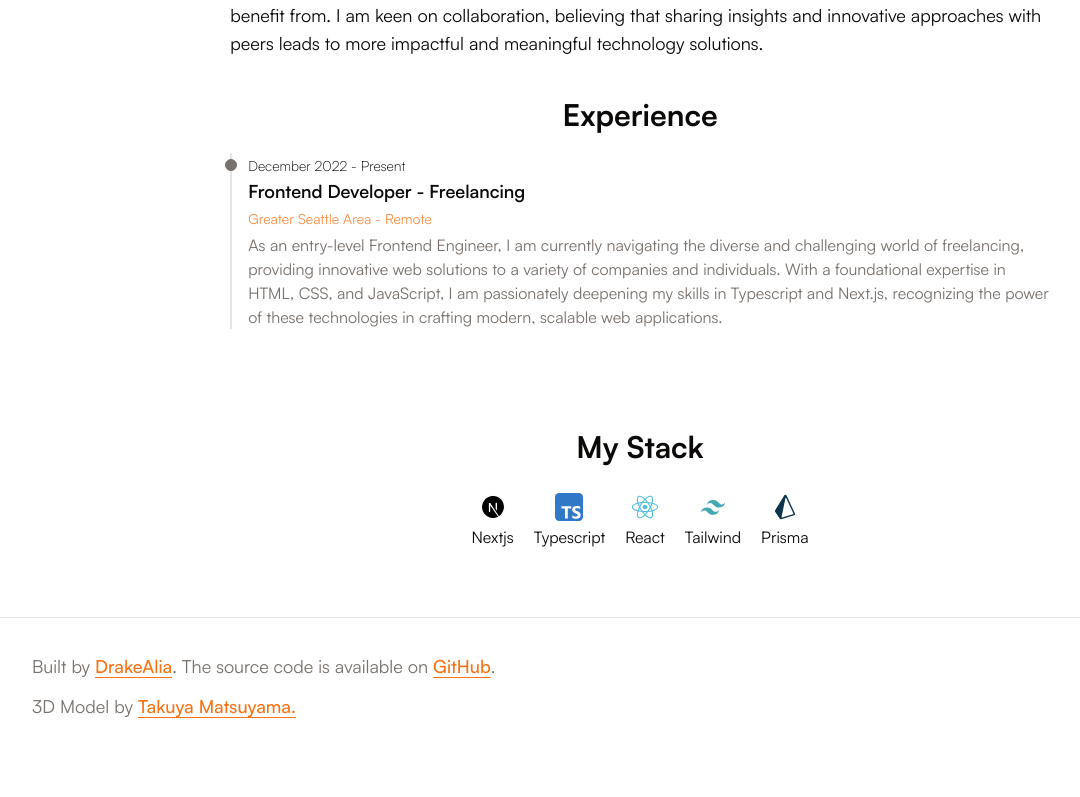
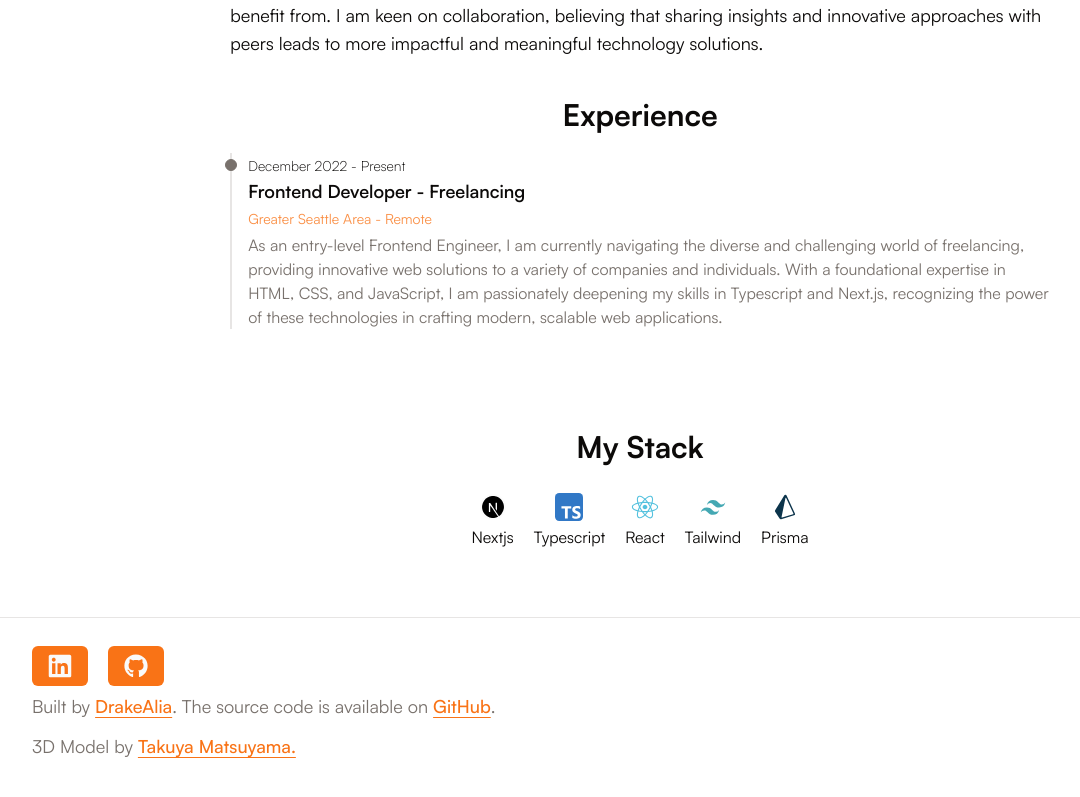
Before and after one commit to DrakeAlia/njs-portfolio-site, a Next.js app: page /about in a window 1280 px wide. Shown: the part 359-1156 px from the top of the page, without its empty margins (0-1080 px from the left). Built offline with nearby package versions, Linux system fonts and the light colour scheme; no server answers.

Commit message:
updated footer

```diff
--- a/src/components/layout/site-footer.tsx
+++ b/src/components/layout/site-footer.tsx
@@ -4,7 +4,7 @@ import Link from "next/link";
 import { motion } from "framer-motion";
 
 import { cn } from "@/lib/utils";
-import { Fiverr, LinkedIn } from "@/components/icons";
+import { GitHub, LinkedIn } from "@/components/icons";
 
 import { buttonVariants } from "../ui/button";
 
@@ -25,7 +25,29 @@ const SiteFooter = () => {
       className="my-10 w-full border-t bg-background"
     >
       <div className="container py-7">
-        <div className="flex scroll-m-20 items-center justify-between gap-5"></div>
+        <div className="flex scroll-m-20 items-center justify-between gap-5">
+          <div className="flex gap-5">
+            <Link
+              href="https://www.linkedin.com/in/jorge-enrique-assaf/"
+              target="_blank"
+              rel="noreferrer"
+              className={cn(buttonVariants())}
+            >
+              <LinkedIn className="size-6" />
+              <span className="sr-only">LinkedIn</span>
+            </Link>
+            <Link
+              arial-label="GitHub"
+              href="https://github.com/DrakeAlia"
+              target="_blank"
+              rel="noopener noreferrer"
+              className={cn(buttonVariants({ variant: "default" }))}
+            >
+              <GitHub className="size-6" />
+              <span className="sr-only">GitHub</span>
+            </Link>
+          </div>
+        </div>
         <p className="text-balance text-center text-lg leading-loose text-muted-foreground md:text-left">
           Built by{" "}
           <Link
```
